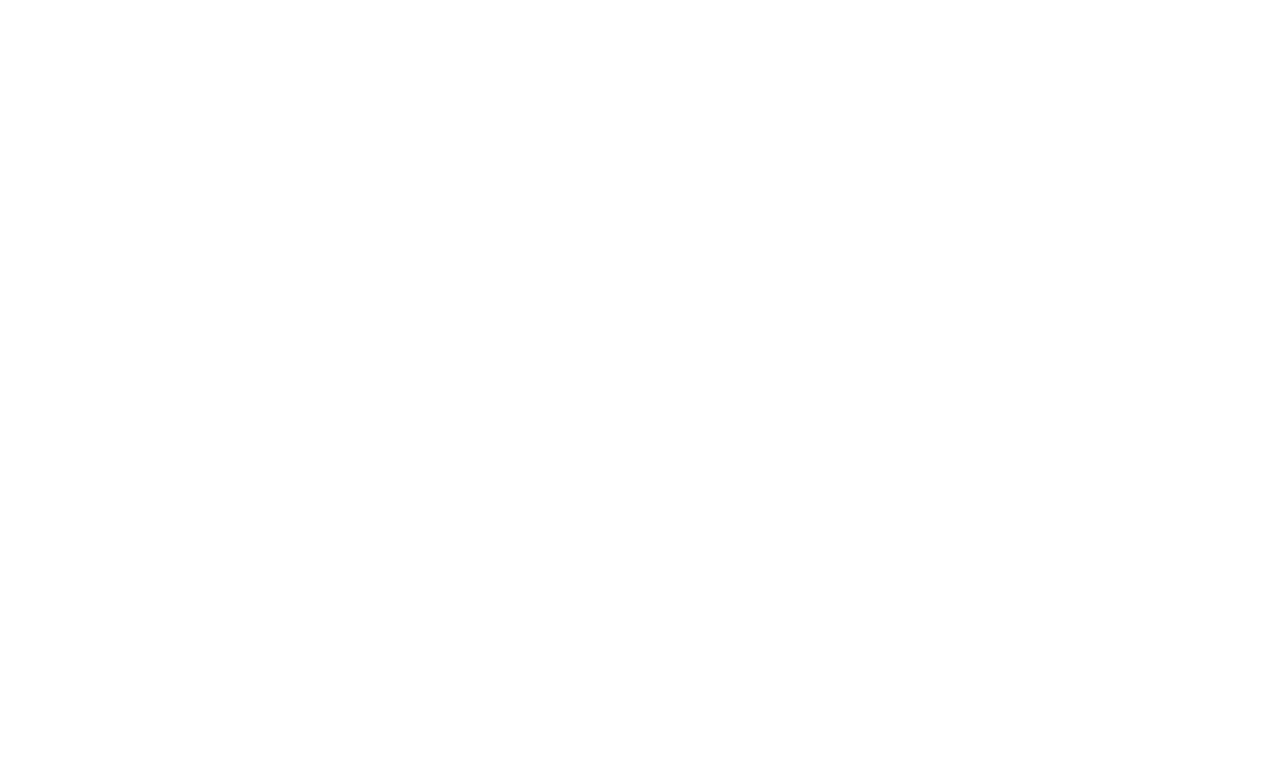
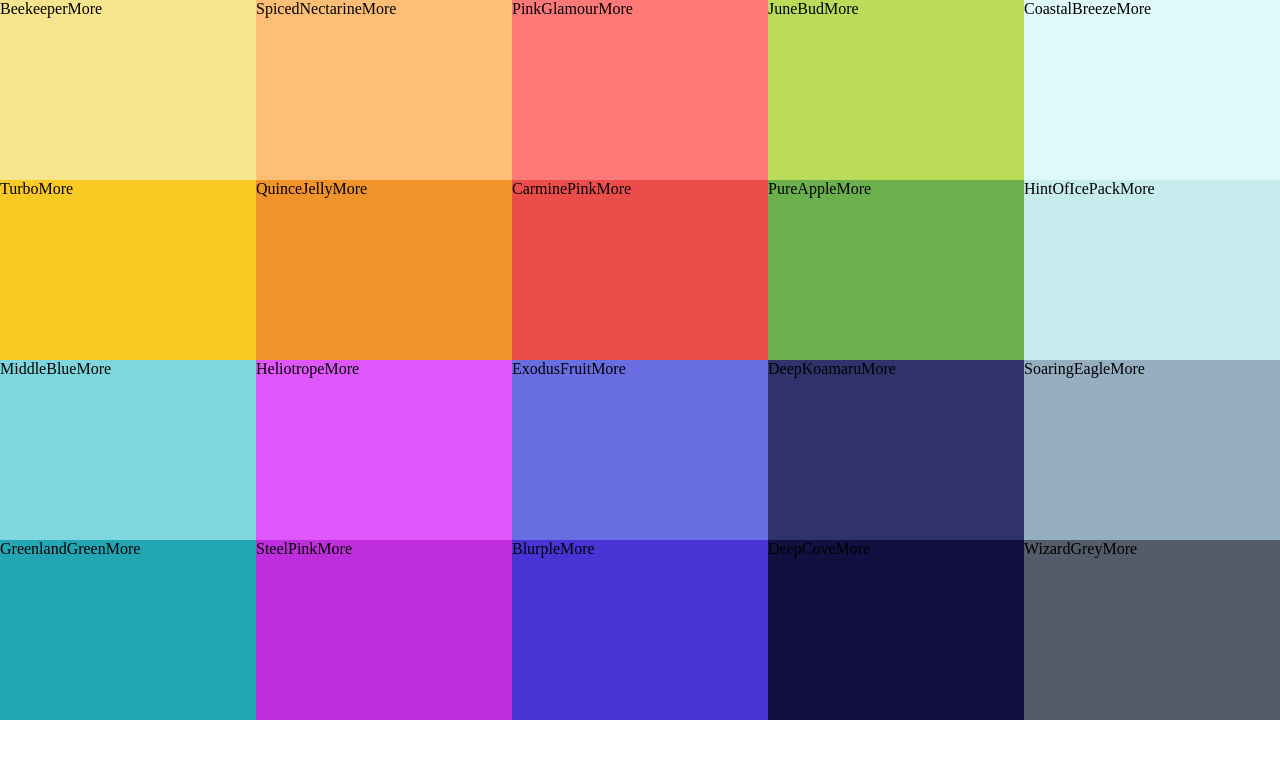
Before and after one commit to Waydj/colors, a React (Vite) app: page / in a window 1280 px wide. Shown: the top 758 px of the page. Built offline with nearby package versions, Linux system fonts and the light colour scheme.

Commit message:
ColorBox

```diff
--- /dev/null
+++ b/src/ColorBox.css
@@ -0,0 +1,8 @@
+.color-box {
+  width: 20%;
+  height: 25%;
+  margin: 0 auto;
+  display: inline-block;
+  position: relative;
+  cursor: pointer;
+}
--- /dev/null
+++ b/src/ColorBox.jsx
@@ -0,0 +1,10 @@
+import './ColorBox.css'
+
+export const ColorBox = ({ color }) => {
+  return (
+    <div style={{ background: color.color }} className="color-box">
+      <span>{color.name}</span>
+      <span>More</span>
+    </div>
+  );
+};
--- /dev/null
+++ b/src/Palette.css
@@ -0,0 +1,7 @@
+.palette {
+  height: 100vh;
+}
+
+.palette-colors {
+  height: 90%;
+}
--- a/src/Palette.jsx
+++ b/src/Palette.jsx
@@ -1,7 +1,14 @@
-export const Palette = () => {
+import { ColorBox } from "./ColorBox";
+import './Palette.css'
+
+export const Palette = ({ colors }) => {
+  const colorBoxes = colors.map((color) => (
+    <ColorBox color={color} key={color.name} />
+  ));
+
   return (
     <div className="palette">
-      <div className="palette-colors"></div>
+      <div className="palette-colors">{colorBoxes}</div>
     </div>
   );
 };
```
Also changed, not shown: .eslintrc.cjs.
